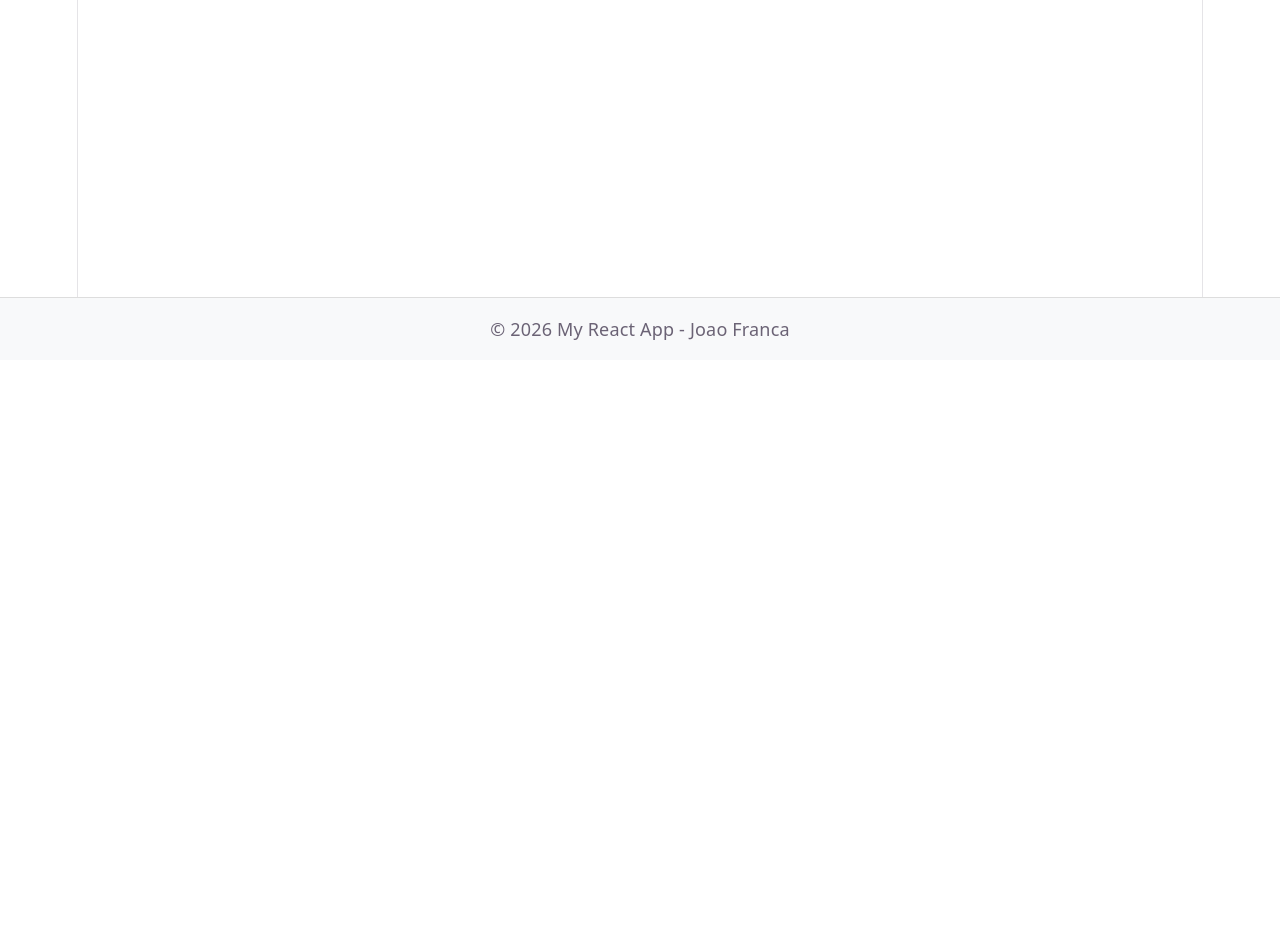
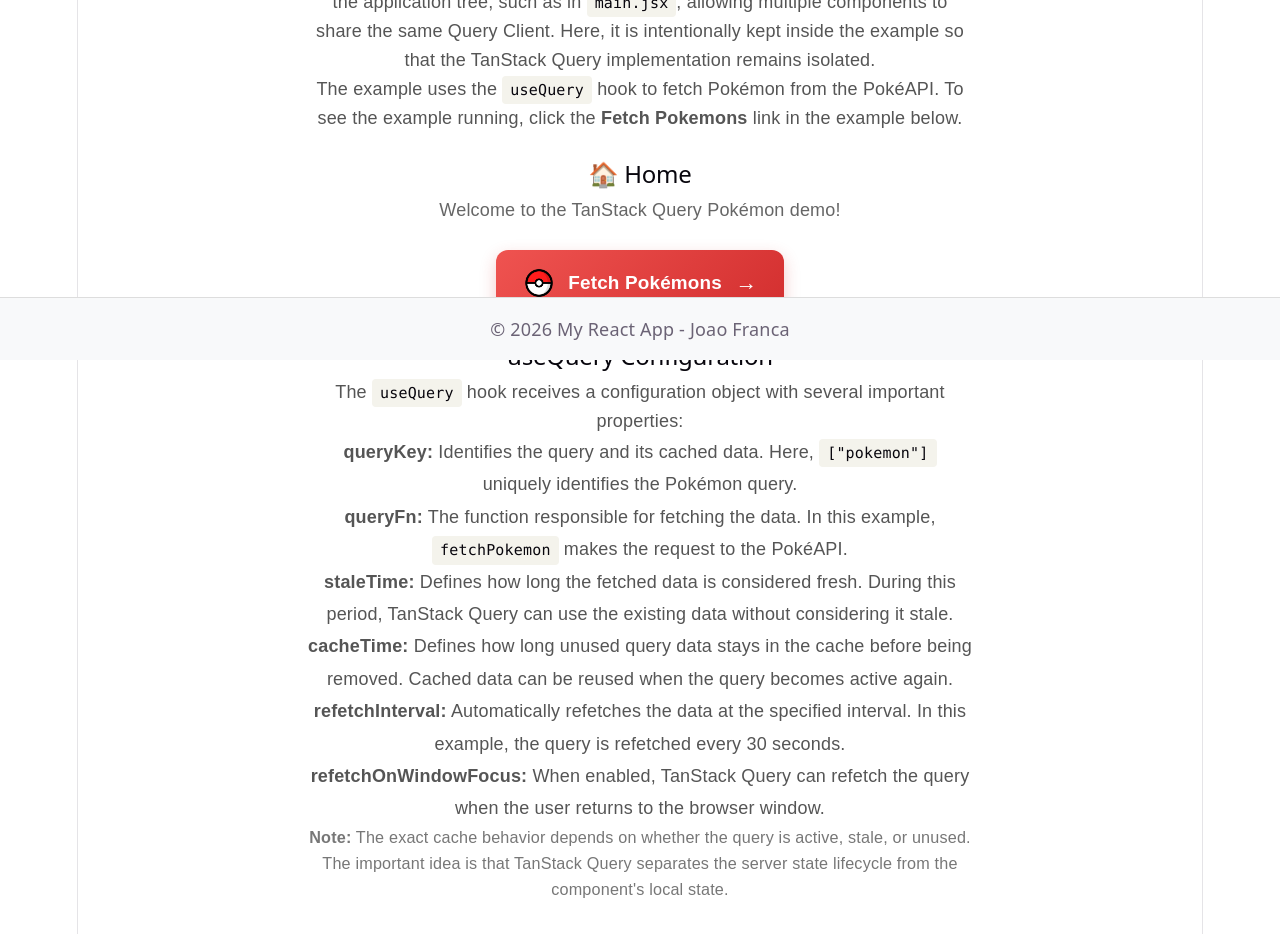
Before and after one commit to jvictorfranca/react-patterns, a React (Vite) app: page /fetch-state-management/tanstack-query in a window 1280 px wide. Shown: the part 440-1374 px from the top of the page. Before the commit the page ends 800 px from the top, so only its background shows below. Built offline with nearby package versions, Linux system fonts and the light colour scheme.

Commit message:
adds tanstack

```diff
--- a/package.json
+++ b/package.json
@@ -13,6 +13,7 @@
     "@hookform/resolvers": "^5.9.1",
     "@reduxjs/toolkit": "^2.12.0",
     "@tailwindcss/vite": "^4.3.3",
+    "@tanstack/react-query": "^5.102.8",
     "react": "^19.2.8",
     "react-dom": "^19.2.8",
     "react-error-boundary": "^6.1.4",
--- a/src/App.jsx
+++ b/src/App.jsx
@@ -29,6 +29,7 @@
 import Zustand from "./patterns/fetch-state-management/zustand/Zustand";
 import Redux from "./patterns/fetch-state-management/redux/Redux";
 import ErrorBoundary from "./patterns/fetch-state-management/error-boundary/ErrorBoundary";
+import TanstackQuery_Impl_Pokemons from "./patterns/fetch-state-management/tanstack-query/pattern/components/TanstackQuery_Impl_Pokemons";
 
 function App() {
 
@@ -74,10 +75,13 @@
 
           <Route path="/fetch-state-management" element={<FetchStateManagement />}/>
             {/* Routes for fetch state management */}
-            <Route path="/fetch-state-management/tanstack-query" element={<TanstackQuery />}/>
             <Route path="/fetch-state-management/zustand" element={<Zustand />}/>
             <Route path="/fetch-state-management/redux" element={<Redux />}/>
             <Route path="/fetch-state-management/error-boundary" element={<ErrorBoundary />}/>
+            <Route path="/fetch-state-management/tanstack-query" element={<TanstackQuery />}/>
+              {/* Transtack query pokemons */}
+              <Route path="/fetch-state-management/tanstack-query/pokemons" element={<TanstackQuery_Impl_Pokemons />}/>
+
 
 
 
--- a/src/patterns/fetch-state-management/tanstack-query/TanstackQuery.jsx
+++ b/src/patterns/fetch-state-management/tanstack-query/TanstackQuery.jsx
@@ -1,9 +1,93 @@
+import TanstackQuery_Impl from "./pattern/TanstackQuery_Impl";
+
 const TanstackQuery = () => {
-    return (
-        <div>
-            TanstackQuery
-        </div>
-    )
-}
+  return (
+    <div
+      style={{
+        maxWidth: "700px",
+        margin: "2rem auto",
+        padding: "0 1rem",
+        fontFamily: "sans-serif",
+      }}
+    >
+      <h1>TanStack Query</h1>
 
-export default TanstackQuery
+      <p style={{ lineHeight: "1.6", color: "#555" }}>
+        TanStack Query, formerly known as React Query, is a library for
+        managing asynchronous server state in React applications. It handles
+        data fetching, loading states, errors, caching, background updates,
+        and refetching without requiring us to manually manage all of this
+        logic with React state.
+      </p>
+
+      <p style={{ lineHeight: "1.6", color: "#555" }}>
+        In this example, the <code>QueryClientProvider</code> is configured
+        inside <code>TanstackQuery_Impl_Pokemons</code>. Normally, the provider
+        can be placed higher in the application tree, such as in{" "}
+        <code>main.jsx</code>, allowing multiple components to share the same
+        Query Client. Here, it is intentionally kept inside the example so
+        that the TanStack Query implementation remains isolated.
+      </p>
+
+      <p style={{ lineHeight: "1.6", color: "#555" }}>
+        The example uses the <code>useQuery</code> hook to fetch Pokémon from
+        the PokéAPI. To see the example running, click the{" "}
+        <strong>Fetch Pokemons</strong> link in the example below.
+      </p>
+
+    <TanstackQuery_Impl />
+
+      <h2>useQuery Configuration</h2>
+
+      <p style={{ lineHeight: "1.6", color: "#555" }}>
+        The <code>useQuery</code> hook receives a configuration object with
+        several important properties:
+      </p>
+
+      <ul style={{ lineHeight: "1.8", color: "#555" }}>
+        <li>
+          <strong>queryKey:</strong> Identifies the query and its cached data.
+          Here, <code>["pokemon"]</code> uniquely identifies the Pokémon query.
+        </li>
+
+        <li>
+          <strong>queryFn:</strong> The function responsible for fetching the
+          data. In this example, <code>fetchPokemon</code> makes the request to
+          the PokéAPI.
+        </li>
+
+        <li>
+          <strong>staleTime:</strong> Defines how long the fetched data is
+          considered fresh. During this period, TanStack Query can use the
+          existing data without considering it stale.
+        </li>
+
+        <li>
+          <strong>cacheTime:</strong> Defines how long unused query data stays
+          in the cache before being removed. Cached data can be reused when the
+          query becomes active again.
+        </li>
+
+        <li>
+          <strong>refetchInterval:</strong> Automatically refetches the data at
+          the specified interval. In this example, the query is refetched every
+          30 seconds.
+        </li>
+
+        <li>
+          <strong>refetchOnWindowFocus:</strong> When enabled, TanStack Query
+          can refetch the query when the user returns to the browser window.
+        </li>
+      </ul>
+
+      <p style={{ lineHeight: "1.6", color: "#777", fontSize: "0.9rem" }}>
+        <strong>Note:</strong> The exact cache behavior depends on whether the
+        query is active, stale, or unused. The important idea is that TanStack
+        Query separates the server state lifecycle from the component's local
+        state.
+      </p>
+    </div>
+  );
+};
+
+export default TanstackQuery;
--- /dev/null
+++ b/src/patterns/fetch-state-management/tanstack-query/pattern/TanstackQuery_Impl.jsx
@@ -0,0 +1,60 @@
+import { Link } from "react-router-dom";
+import Courses from "./components/TanstackQuery_Impl_Pokemons";
+
+const Home = () => (
+  <div
+    style={{
+      padding: "1.5rem",
+      textAlign: "center",
+    }}
+  >
+    <h2 style={{ marginBottom: "0.5rem" }}>🏠 Home</h2>
+
+    <p style={{ color: "#666" }}>
+      Welcome to the TanStack Query Pokémon demo!
+    </p>
+
+    <Link
+      to="/fetch-state-management/tanstack-query/pokemons"
+      style={{
+        display: "inline-flex",
+        alignItems: "center",
+        gap: "0.75rem",
+        marginTop: "1.5rem",
+        padding: "0.9rem 1.5rem",
+        borderRadius: "12px",
+        background: "linear-gradient(135deg, #ef5350, #d32f2f)",
+        color: "#fff",
+        textDecoration: "none",
+        fontSize: "1.05rem",
+        fontWeight: "700",
+        boxShadow: "0 6px 16px rgba(211, 47, 47, 0.25)",
+        transition: "transform 0.2s ease, box-shadow 0.2s ease",
+      }}
+    >
+      <img
+        src="/pokeball_icon.webp"
+        alt="Pokéball"
+        style={{
+          width: "32px",
+          height: "32px",
+          objectFit: "contain",
+        }}
+      />
+
+      Fetch Pokémons
+
+      <span style={{ fontSize: "1.2rem" }}>→</span>
+    </Link>
+  </div>
+);
+
+const TanstackQuery_Impl = () => {
+  return (
+    <div>
+      <Home />
+    </div>
+  );
+};
+
+export default TanstackQuery_Impl;
--- /dev/null
+++ b/src/patterns/fetch-state-management/tanstack-query/pattern/components/Pokemons.jsx
@@ -0,0 +1,143 @@
+import { useQuery } from "@tanstack/react-query";
+import { Link } from "react-router-dom";
+
+const fetchPokemon = async () => {
+  console.log("Fetching Pokémon ...");
+
+  const res = await fetch("https://pokeapi.co/api/v2/pokemon?limit=20");
+
+  if (!res.ok) throw new Error("Failed to fetch Pokémon");
+
+  return res.json();
+};
+
+const Courses = () => {
+  // useQuery automatically handles loading, error, caching, and refetching
+  const { data, isLoading, isError, error, refetch } = useQuery({
+    queryKey: ["pokemon"],
+    queryFn: fetchPokemon,
+    staleTime: 1000 * 60, // Time that the data is still fresh
+    cacheTime: 1000*60*10, // Time that the data is cached. If data is cached but not stale, cached data will be shown, but refetch will be triggered
+    refetchInterval: 1000 * 30, // Times to refetch data within that interval
+    refetchOnWindowFocus: true,
+  });
+
+  if (isLoading) return <p>⏳ Loading Pokémon...</p>;
+
+  if (isError) {
+    return <p style={{ color: "red" }}>❌ {error.message}</p>;
+  }
+
+  return (
+    <div style={{ padding: "2rem" }}>
+      <nav
+        style={{
+          display: "flex",
+          alignItems: "center",
+          marginBottom: "2rem",
+          paddingBottom: "1rem",
+          borderBottom: "1px solid #e5e5e5",
+        }}
+      >
+        <Link
+          to="/fetch-state-management/tanstack-query"
+          style={{
+            display: "inline-flex",
+            alignItems: "center",
+            gap: "0.5rem",
+            padding: "0.6rem 1rem",
+            borderRadius: "8px",
+            background: "#f4f4ff",
+            color: "#646cff",
+            textDecoration: "none",
+            fontWeight: "600",
+            transition: "all 0.2s ease",
+          }}
+        >
+          ← Back to Initial page
+        </Link>
+      </nav>
+
+      <div
+        style={{
+          display: "flex",
+          justifyContent: "space-between",
+          alignItems: "center",
+          marginBottom: "1.5rem",
+          gap: "1rem",
+          flexWrap: "wrap",
+        }}
+      >
+        <div>
+          <h2 style={{ margin: "0 0 0.4rem" }}>⚡ Pokémon</h2>
+          <p style={{ margin: 0, color: "#666" }}>
+            Data fetched using TanStack Query
+          </p>
+        </div>
+
+        <button
+          onClick={() => refetch()}
+          style={{
+            padding: "0.65rem 1rem",
+            border: "none",
+            borderRadius: "8px",
+            background: "#646cff",
+            color: "#fff",
+            fontWeight: "600",
+            cursor: "pointer",
+          }}
+        >
+          🔄 Refresh
+        </button>
+      </div>
+
+      <div
+        style={{
+          display: "grid",
+          gridTemplateColumns: "repeat(auto-fill, minmax(180px, 1fr))",
+          gap: "1rem",
+        }}
+      >
+        {data.results.map((pokemon) => (
+          <div
+            key={pokemon.name}
+            style={{
+              padding: "1.25rem",
+              background: "#fff",
+              border: "1px solid #e5e5e5",
+              borderRadius: "12px",
+              boxShadow: "0 4px 12px rgba(0, 0, 0, 0.05)",
+              transition: "transform 0.2s ease, box-shadow 0.2s ease",
+            }}
+          >
+            <h3
+              style={{
+                margin: "0 0 0.75rem",
+                textTransform: "capitalize",
+                color: "#222",
+              }}
+            >
+              {pokemon.name}
+            </h3>
+
+            <a
+              href={pokemon.url}
+              target="_blank"
+              rel="noreferrer"
+              style={{
+                color: "#646cff",
+                fontSize: "0.9rem",
+                textDecoration: "none",
+                wordBreak: "break-all",
+              }}
+            >
+              View API data →
+            </a>
+          </div>
+        ))}
+      </div>
+    </div>
+  );
+};
+
+export default Courses;
--- /dev/null
+++ b/src/patterns/fetch-state-management/tanstack-query/pattern/components/TanstackQuery_Impl_Pokemons.jsx
@@ -0,0 +1,18 @@
+import Pokemons from "./Pokemons";
+import { QueryClient, QueryClientProvider } from "@tanstack/react-query";
+
+const queryClient = new QueryClient();
+
+
+const TanstackQuery_Impl_Pokemons = () => {
+
+  return (
+
+          <QueryClientProvider client={queryClient}>
+            <Pokemons />
+          </QueryClientProvider>
+
+  );
+};
+
+export default TanstackQuery_Impl_Pokemons;
```
Also changed, not shown: public/pokeball_icon.webp (added), 1 other file (tests, documents, lock files or other folders).
